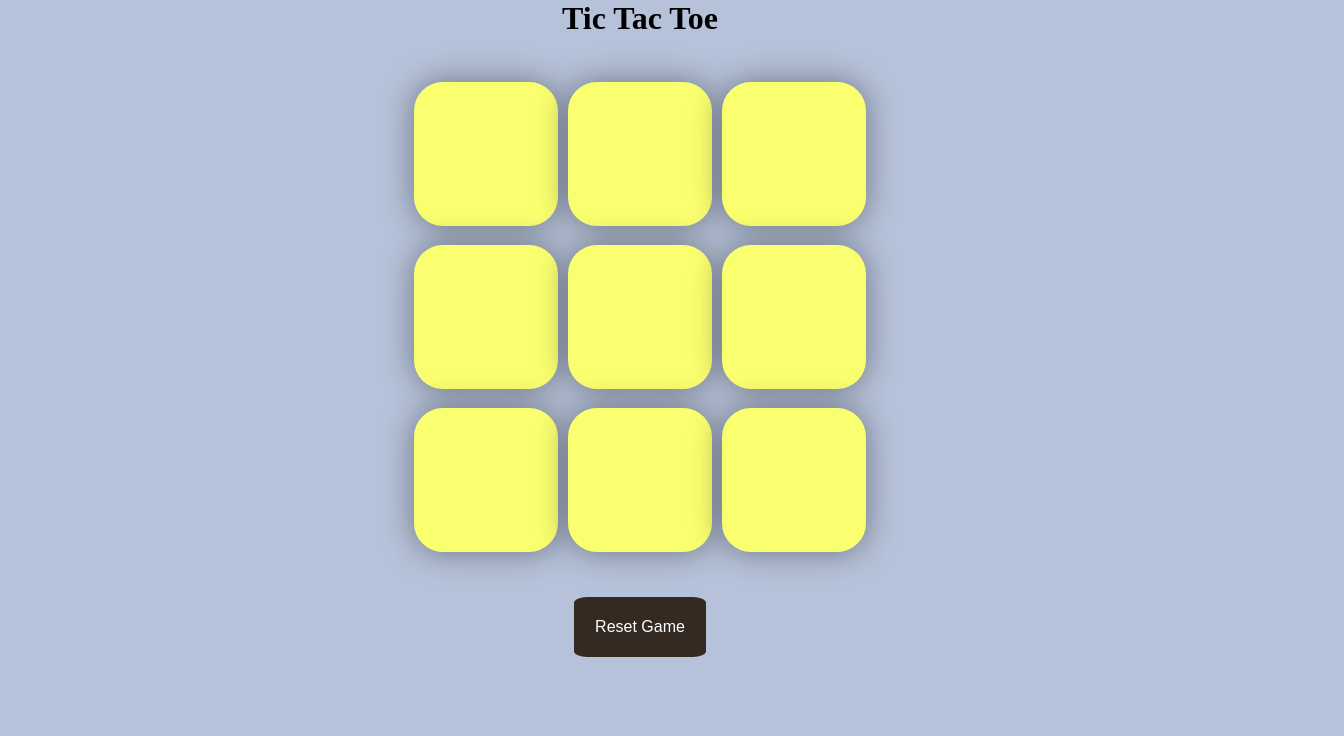
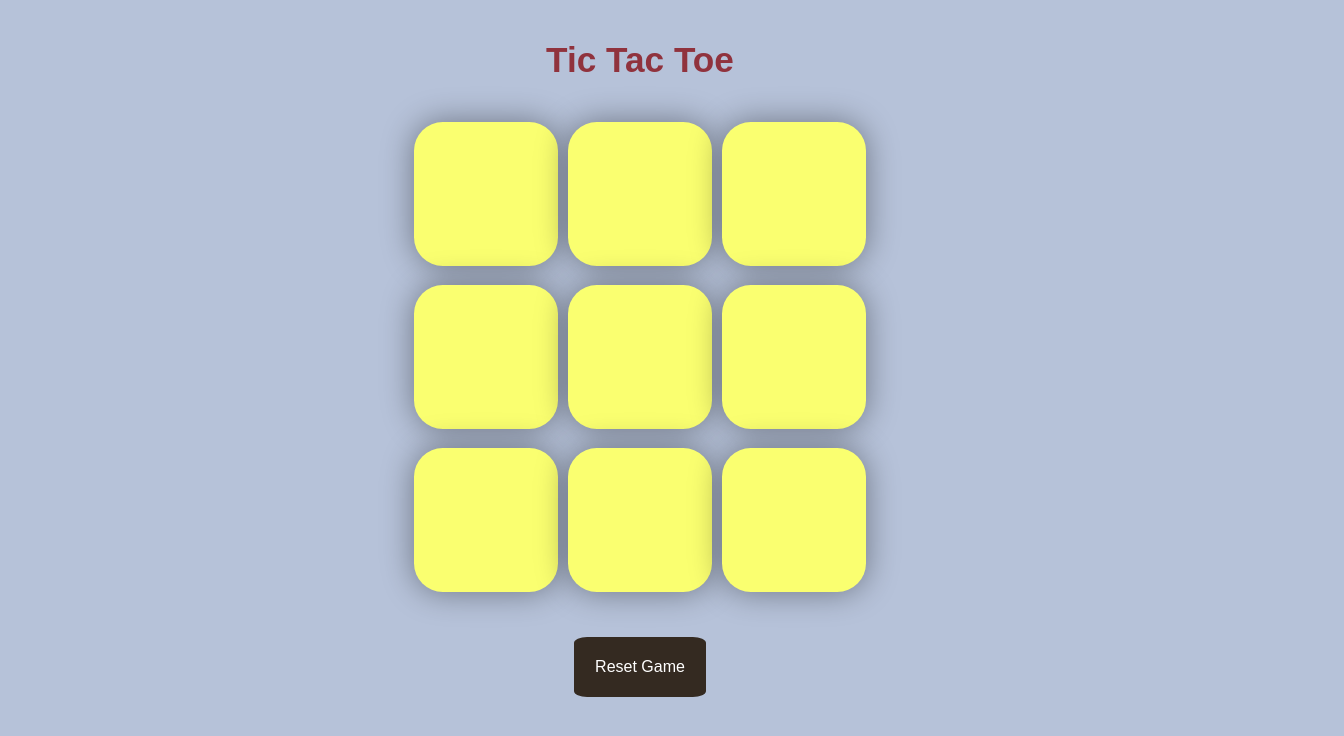
Before and after one commit to codebymadhur/Tic-Tac-Toe-Game, a plain HTML site: page index.html in a window 1280 px wide. Shown: the whole page, 1344 px wide, since content can reach past the window. Drawn offline with Linux system fonts and the light colour scheme.

Commit message:
changed some styling

```diff
--- a/app.js
+++ b/app.js
@@ -80,7 +80,7 @@ const checkWinner =()=>{
   if(pos1Val != "" && pos2Val != ""  && pos3Val != ""){
     if(pos1Val === pos2Val && pos2Val === pos3Val){
         showWinner(pos1Val);
-        if(count ===9){
+        if(count === 9){
             showDraw();
         }
     }
--- a/style.css
+++ b/style.css
@@ -82,3 +82,16 @@ body{
     color: #A37B73;
     font-weight : bold;
 }
+
+h1{
+    color :#3C3C3B;
+    font-family:Arial, Helvetica, sans-serif;
+    padding-top:5vmin;
+    transition: color 0.2s ease, transform 0.2s ease;
+    cursor: pointer;
+}
+
+h1:hover {
+    color: #90323D;
+    transform: scale(1.1);
+}
```
